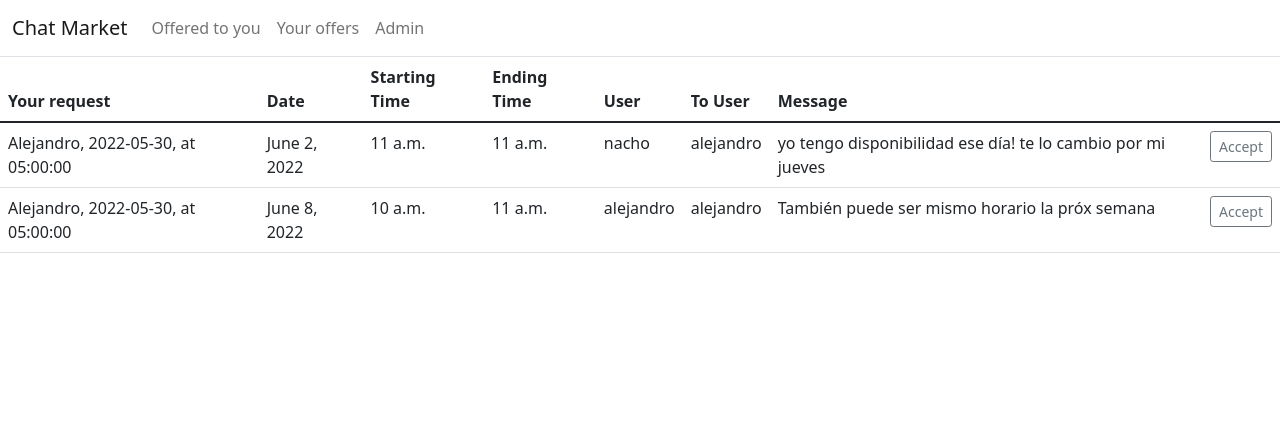
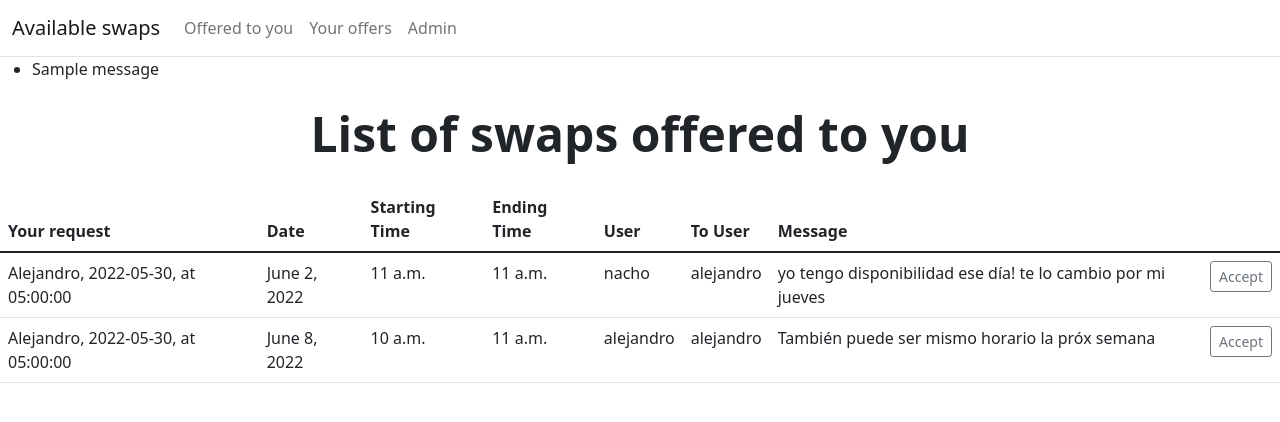
Before and after one commit to AlehandroL/Hackaton_FIN, a Django app: page /offered_to_you/ in a window 1280 px wide. Shown: the top 422 px of the page. Run offline with Django 4.2, Linux system fonts and the light colour scheme; a user stored in the database is signed in; data comes from the database, SQL or seed files in the repository; both versions use the stored data as it was after the commit; one stand-in notice (Sample message) is shown; some libraries are stand-ins or nearby versions.

Commit message:
Bunch of UX fixes (tittles, placeholders, messages, etc)

```diff
--- a/chat_commerce/models.py
+++ b/chat_commerce/models.py
@@ -5,7 +5,7 @@ from django.contrib.auth.models import User
 class Request(models.Model):
     User = models.ForeignKey(User, related_name='requesting_user', on_delete=models.CASCADE)
     message = models.TextField(blank=True)
-    active = models.BooleanField(default=False)
+    active = models.BooleanField(default=True)
     date = models.DateField()
     start_time = models.TimeField()
     end_time = models.TimeField()
@@ -26,7 +26,7 @@ class Offer(models.Model):
     User = models.ForeignKey(User, related_name='offering_user', on_delete=models.CASCADE)
     Request = models.ForeignKey(Request, related_name='original_request', on_delete=models.CASCADE)
     message = models.TextField(blank=True)
-    active = models.BooleanField(default=False)
+    active = models.BooleanField(default=True)
     date = models.DateField()
     start_time = models.TimeField()
     end_time = models.TimeField()
--- a/chat_commerce/views.py
+++ b/chat_commerce/views.py
@@ -3,6 +3,9 @@ from django.views.generic import ListView
 from django.views.generic.edit import CreateView, DeleteView, UpdateView
 from django.contrib.auth.mixins import LoginRequiredMixin
 from django.urls import reverse_lazy
+from django import forms
+from django.contrib import messages
+
 
 from .models import Request, Offer
 
@@ -38,11 +41,23 @@ class OfferCreateView(LoginRequiredMixin, CreateView):
     fields = ['date', 'start_time', 'end_time', 'message']
     template_name = 'chat_commerce/offer_create.html'
 
+    def get_form(self, form_class=None):
+        if form_class is None:
+            form_class = self.get_form_class()
+
+        form = super(OfferCreateView, self).get_form(form_class)
+        form.fields['date'].widget = forms.TextInput(attrs={'placeholder': 'YYYY-MM-DD'})
+        form.fields['start_time'].widget = forms.TextInput(attrs={'placeholder': 'HH:MM:SS'})
+        form.fields['end_time'].widget = forms.TextInput(attrs={'placeholder': 'HH:MM:SS'})
+        form.fields['message'].widget = forms.TextInput(attrs={'placeholder': 'Enter a message'})
+        return form
+
     def form_valid(self, form):
         form.instance.User = self.request.user
         form.instance.Request = Request.objects.get(pk=self.kwargs['id'])
         form.instance.active = True
         form.save()
+        messages.success(self.request, 'Your offer has been sent successfully!')
         return redirect(reverse_lazy('chat_commerce:request_list'))
 
 
@@ -51,10 +66,22 @@ class RequestCreateView(LoginRequiredMixin, CreateView):
     fields = ['date', 'start_time', 'end_time', 'message']
     template_name = 'chat_commerce/request_create.html'
 
+    def get_form(self, form_class=None):
+        if form_class is None:
+            form_class = self.get_form_class()
+
+        form = super(RequestCreateView, self).get_form(form_class)
+        form.fields['date'].widget = forms.TextInput(attrs={'placeholder': 'YYYY-MM-DD'})
+        form.fields['start_time'].widget = forms.TextInput(attrs={'placeholder': 'HH:MM:SS'})
+        form.fields['end_time'].widget = forms.TextInput(attrs={'placeholder': 'HH:MM:SS'})
+        form.fields['message'].widget = forms.TextInput(attrs={'placeholder': 'Enter a message'})
+        return form
+
     def form_valid(self, form):
         form.instance.User = self.request.user
         form.instance.active = True
         form.save()
+        messages.success(self.request, 'Your request has been created successfully!')
         return redirect(reverse_lazy('chat_commerce:request_list'))
 
 
@@ -65,4 +92,5 @@ class OfferUpdateView(LoginRequiredMixin, UpdateView):
 
     def form_valid(self, form):
         form.save()
+        messages.success(self.request, 'Your offer has been updated successfully!')
         return redirect(reverse_lazy('chat_commerce:your_offers'))
--- a/templates/base.html
+++ b/templates/base.html
@@ -16,7 +16,7 @@
 	<header>
 	        <nav class="navbar navbar-expand-md navbar-light bg-white border-bottom">
 	            <div class="container-fluid">
-	                <a class="navbar-brand" href="{% url "chat_commerce:request_list" %}">Chat Market</a>
+	                <a class="navbar-brand" href="{% url "chat_commerce:request_list" %}">Available swaps</a>
 	                <button class="navbar-toggler" type="button" data-bs-toggle="collapse" data-bs-target="#navbarCollapse"
 	                    aria-controls="navbarCollapse" aria-expanded="false" aria-label="Toggle navigation">
 	                    <span class="navbar-toggler-icon"></span>
--- a/templates/chat_commerce/offered_to_you_list.html
+++ b/templates/chat_commerce/offered_to_you_list.html
@@ -2,11 +2,23 @@
 
 {% block title %}
 
-List of offerings
+Fintual's Chat Market
 
 {% endblock %}
 
 {% block content %}
+
+{% if messages %}
+<ul class="messages">
+    {% for message in messages %}
+    <li  {% if message.tags %} class=" {{ message.tags }} " {% endif %}> {{ message }} </li>
+    {% endfor %}
+</ul>
+{% endif %}
+
+	<div class="px-6 py-2 my-2 text-center">
+		<h1 class="display-5 fw-bold">List of swaps offered to you</h1>
+	</div>
 
 	<table class="table">
 	  <thead>
@@ -32,7 +44,7 @@ List of offerings
           <td>{{offer.Request.User.username}}</td>
 		  <td>{{offer.message}}</td>
 		  <td>
-			<a button type="button" class="btn btn-outline-secondary btn-sm" href="{% url 'chat_commerce:accept_offer' %}">Accept</a>
+			<a button type="button" class="btn btn-outline-secondary btn-sm" href="{% url 'chat_commerce:accept_offer' offerId=offer.id %}">Accept</a>
 		  </td>
 	    </tr>
         {% endif %}
--- a/templates/chat_commerce/request_create.html
+++ b/templates/chat_commerce/request_create.html
@@ -10,7 +10,10 @@ Make your request
 
 <form method="post">{% csrf_token %}
     {{ form.as_p }}
+
     <input type="submit" value="Save">
+
 </form>
 
+
 {% endblock %}
```
Also changed, not shown: templates/chat_commerce/request_list.html (+15 -1 lines), templates/chat_commerce/your_offers.html (+12 -0 lines), chat_commerce/migrations/0005_alter_offer_active_alter_request_active.py (added), db.sqlite3, 1 other file.
